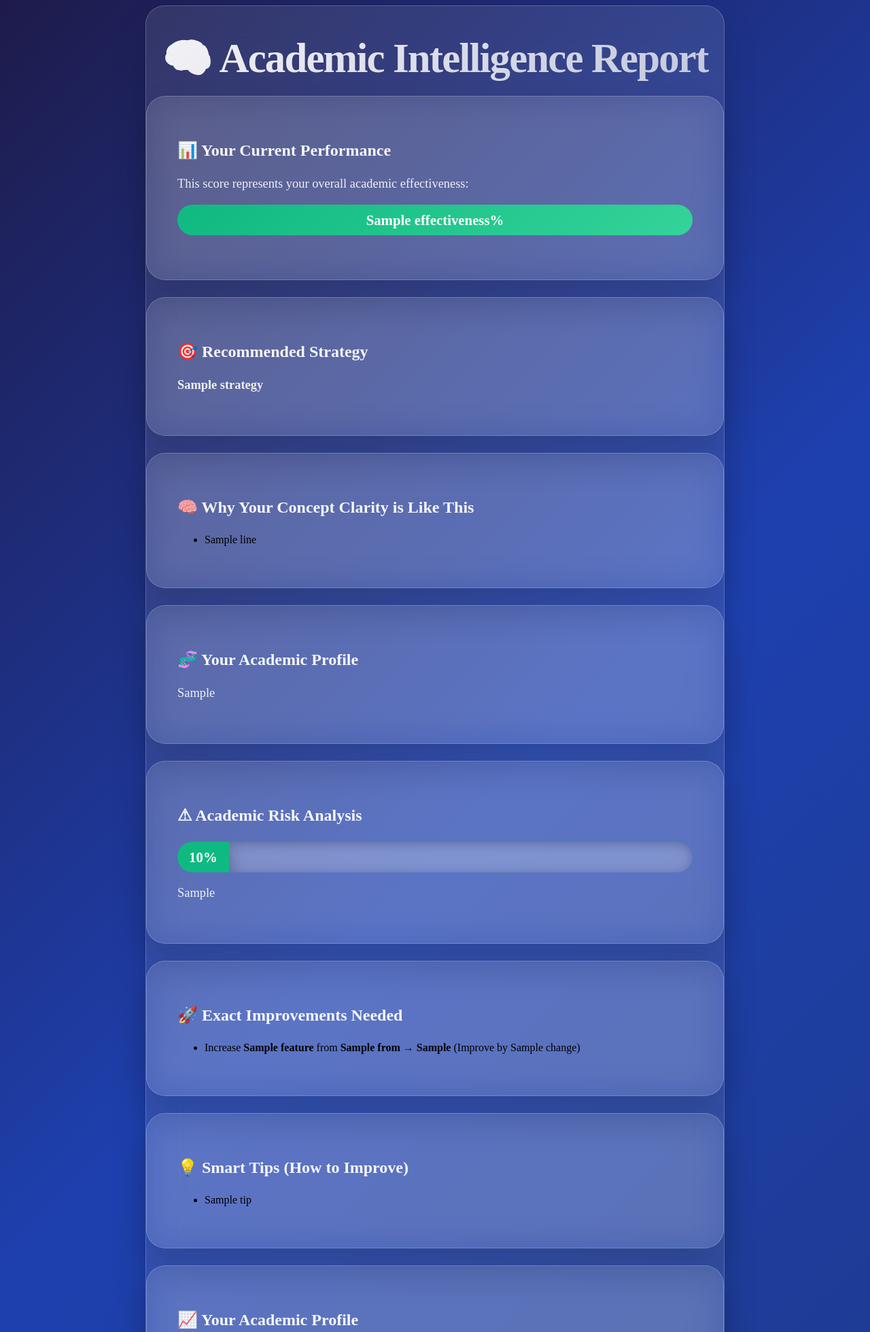
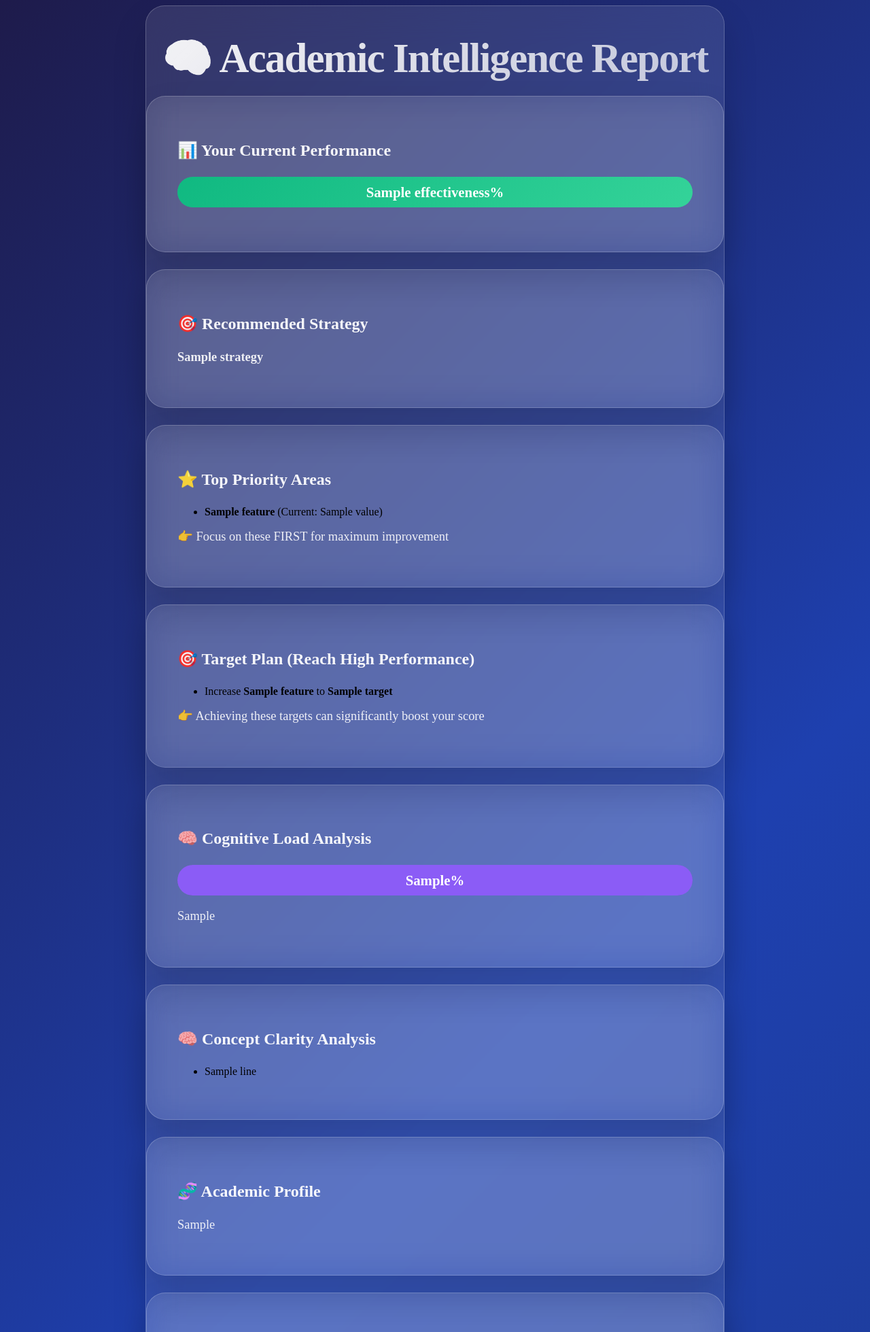
Before and after one commit to ABHIGH15/academic-advisory-system, a Flask app: template templates/result.html in a window 1280 px wide. Shown: the top 1959 px of the page at 68% size. Run offline with Flask 3, Linux system fonts and the light colour scheme; the template is opened without the code that fills it: most values are stand-ins (such as "Sample title", 1, 10 or a date in 2020); parts of the project's set-up code (start-up, migrations or seed data) failed here and were passed over.

Commit message:
Update result.html

```diff
--- a/templates/result.html
+++ b/templates/result.html
@@ -20,7 +20,6 @@
 
     <div class="card soft-card">
         <h2>📊 Your Current Performance</h2>
-        <p>This score represents your overall academic effectiveness:</p>
 
         <div class="progress-bar soft-progress">
             <div class="progress soft-fill-progress"
@@ -37,11 +36,70 @@
         <p><strong>{{ result.Strategy }}</strong></p>
     </div>
 
-    <!-- ================= CONCEPT EXPLANATION ================= -->
+    <!-- ================= ⭐ PRIORITY ================= -->
+
+    {% if result.Priority_Areas %}
+    <div class="card soft-card">
+        <h2>⭐ Top Priority Areas</h2>
+
+        <ul>
+            {% for item in result.Priority_Areas %}
+                <li>
+                    <strong>{{ item.feature.replace('_',' ') }}</strong>
+                    (Current: {{ item.value }})
+                </li>
+            {% endfor %}
+        </ul>
+
+        <p style="margin-top:10px;">
+            👉 Focus on these FIRST for maximum improvement
+        </p>
+    </div>
+    {% endif %}
+
+    <!-- ================= 🎯 TARGET PLAN ================= -->
+
+    {% if result.Target_Plan %}
+    <div class="card soft-card">
+        <h2>🎯 Target Plan (Reach High Performance)</h2>
+
+        <ul>
+            {% for step in result.Target_Plan %}
+                <li>
+                    Increase <strong>{{ step.feature.replace('_',' ') }}</strong>
+                    to <strong>{{ step.target }}</strong>
+                </li>
+            {% endfor %}
+        </ul>
+
+        <p style="margin-top:10px;">
+            👉 Achieving these targets can significantly boost your score
+        </p>
+    </div>
+    {% endif %}
+
+    <!-- ================= 🧠 COGNITIVE ================= -->
+
+    <div class="card soft-card">
+        <h2>🧠 Cognitive Load Analysis</h2>
+
+        <div class="progress-bar soft-progress">
+            <div class="progress"
+                 style="width: {{ result.Cognitive_Load }}%; background:#8b5cf6;">
+                {{ result.Cognitive_Load }}%
+            </div>
+        </div>
+
+        <p style="margin-top:10px;">
+            {{ result.Cognitive_Insight }}
+        </p>
+    </div>
+
+    <!-- ================= CONCEPT ================= -->
 
     {% if result.Concept_Explanation %}
     <div class="card soft-card">
-        <h2>🧠 Why Your Concept Clarity is Like This</h2>
+        <h2>🧠 Concept Clarity Analysis</h2>
         <ul>
             {% for line in result.Concept_Explanation %}
                 <li>{{ line }}</li>
@@ -50,17 +108,17 @@
     </div>
     {% endif %}
 
-    <!-- ================= CLUSTER INTERPRETATION ================= -->
+    <!-- ================= CLUSTER ================= -->
 
     <div class="card soft-card">
-        <h2>🧬 Your Academic Profile</h2>
+        <h2>🧬 Academic Profile</h2>
         <p>{{ result.Cluster_Insight }}</p>
     </div>
 
     <!-- ================= RISK ================= -->
 
     <div class="card soft-card">
-        <h2>⚠ Academic Risk Analysis</h2>
+        <h2>⚠ Academic Risk</h2>
 
         <div class="progress-bar soft-progress">
             <div class="progress"
@@ -74,7 +132,7 @@
             </div>
         </div>
 
-        <p style="margin-top:15px;">
+        <p style="margin-top:10px;">
             {{ result.Risk_Reason }}
         </p>
     </div>
@@ -83,26 +141,24 @@
 
     {% if result.Optimization_Insights %}
     <div class="card soft-card">
-        <h2>🚀 Exact Improvements Needed</h2>
+        <h2>🚀 Improvement Plan</h2>
 
         <ul>
             {% for step in result.Optimization_Insights %}
                 <li>
-                    Increase <strong>{{ step.feature.replace('_',' ') }}</strong>
-                    from <strong>{{ step.from }}</strong>
-                    → <strong>{{ step.to }}</strong>
-                    (Improve by {{ step.change }})
+                    Improve <strong>{{ step.feature.replace('_',' ') }}</strong>
+                    from {{ step.from }} → {{ step.to }}
                 </li>
             {% endfor %}
         </ul>
     </div>
     {% endif %}
 
-    <!-- ================= SMART TIPS ================= -->
+    <!-- ================= TIPS ================= -->
 
     {% if result.Smart_Tips %}
     <div class="card soft-card">
-        <h2>💡 Smart Tips (How to Improve)</h2>
+        <h2>💡 Smart Tips</h2>
 
         <ul>
             {% for tip in result.Smart_Tips %}
@@ -115,7 +171,7 @@
     <!-- ================= RADAR ================= -->
 
     <div class="card soft-card">
-        <h2>📈 Your Academic Profile</h2>
+        <h2>📈 Academic Profile</h2>
         <canvas id="radarChart"></canvas>
     </div>
 
@@ -142,8 +198,6 @@
 
 </div>
 
-<!-- ================= RADAR SCRIPT ================= -->
-
 <script>
 const ctx = document.getElementById('radarChart');
 
@@ -151,13 +205,8 @@ new Chart(ctx, {
     type: 'radar',
     data: {
         labels: [
-            "Attendance",
-            "Concept",
-            "Practice",
-            "Internal",
-            "Assignment",
-            "Time Mgmt",
-            "Consistency"
+            "Attendance","Concept","Practice","Internal",
+            "Assignment","Time Mgmt","Consistency"
         ],
         datasets: [{
             label: 'Academic Profile',
@@ -171,22 +220,8 @@ new Chart(ctx, {
                 {{ result.Feature_Data.Learning_Consistency }}
             ],
             backgroundColor: 'rgba(99,102,241,0.3)',
-            borderColor: 'rgba(99,102,241,1)',
-            borderWidth: 2
+            borderColor: 'rgba(99,102,241,1)'
         }]
-    },
-    options: {
-        scales: {
-            r: {
-                angleLines: { color: "rgba(255,255,255,0.2)" },
-                grid: { color: "rgba(255,255,255,0.2)" },
-                pointLabels: { color: "white" },
-                ticks: { backdropColor: "transparent", color: "white" }
-            }
-        },
-        plugins: {
-            legend: { labels: { color: "white" } }
-        }
     }
 });
 </script>
```
